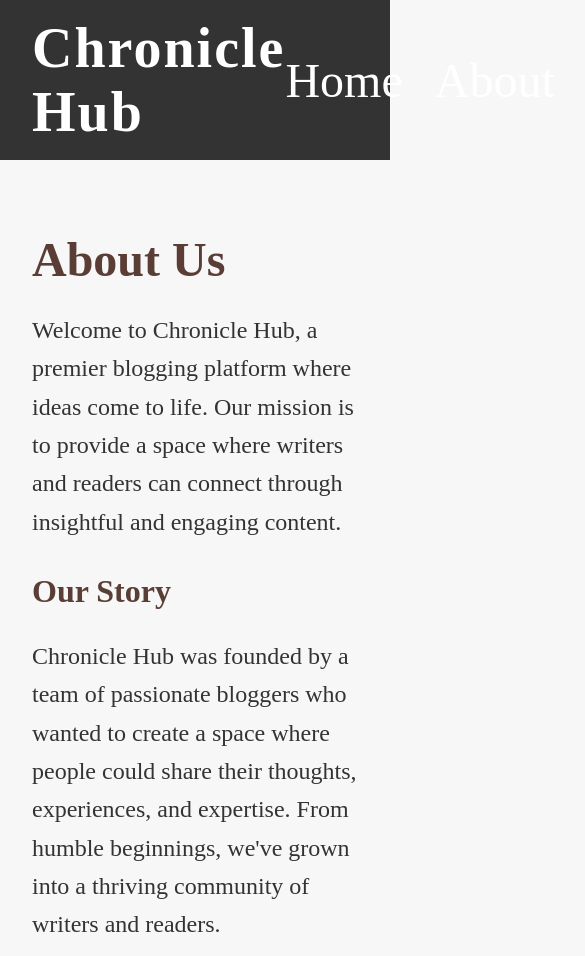
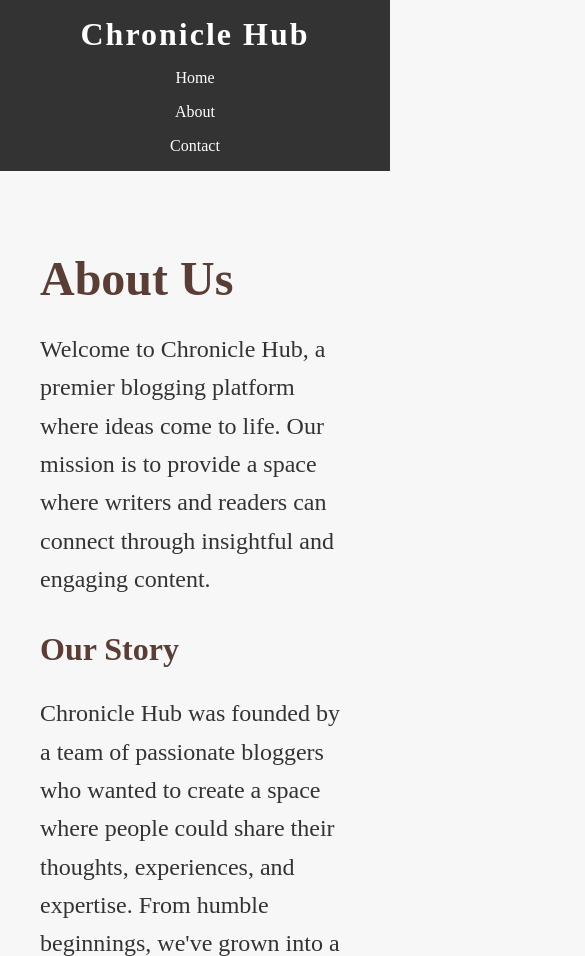
Before and after one commit to yogita-sawant/gatsby-blog-demo, a Gatsby site: page /about in a window 390 px wide. Shown: the top 956 px of the page, 585 px wide, since content can reach past the window. Built offline with nearby package versions, Linux system fonts and the light colour scheme; Gatsby itself is replaced by a stand-in of ours; a web font is replaced by a local one.

Commit message:
added responsive css changes

```diff
--- a/src/components/layout.js
+++ b/src/components/layout.js
@@ -11,10 +11,9 @@ const GlobalStyle = createGlobalStyle`
   }
 
   body {
-   font-family: 'Scotties', 'Arial', sans-serif;
+    font-family: 'Scotties', 'Arial', sans-serif;
     margin: 0;
     padding: 0;
-    font-family: 'Arial', sans-serif;
     background-color: #f7f7f7;
     color: #333;
   }
@@ -23,7 +22,7 @@ const GlobalStyle = createGlobalStyle`
 const LayoutWrapper = styled.div`
   display: flex;
   flex-direction: column;
-  min-height: 100vh; /* Full viewport height */
+  min-height: 100vh;
 `;
 
 const Header = styled.header`
@@ -34,12 +33,26 @@ const Header = styled.header`
   justify-content: space-between;
   align-items: center;
   font-family: 'Scotties';
+
+  @media (max-width: 768px) {
+    flex-direction: column;
+    padding: 1rem;
+  }
 `;
 
 const Logo = styled.div`
   font-size: 3.5rem;
   font-weight: bold;
   letter-spacing: 2px;
+
+  @media (max-width: 768px) {
+    font-size: 2.5rem;
+    margin-bottom: 1rem;
+  }
+
+  @media (max-width: 480px) {
+    font-size: 2rem;
+  }
 `;
 
 const Nav = styled.nav`
@@ -49,17 +62,41 @@ const Nav = styled.nav`
   a {
     color: white;
     text-decoration: none;
-    font-size: 3rem;
+    font-size: 1.5rem;
     transition: color 0.3s;
 
     &:hover {
       color: #ffae42;
     }
   }
+
+  @media (max-width: 768px) {
+    gap: 1rem;
+    flex-direction: column;
+    align-items: center;
+
+    a {
+      font-size: 1.2rem;
+    }
+  }
+
+  @media (max-width: 480px) {
+    a {
+      font-size: 1rem;
+    }
+  }
 `;
 
 const Main = styled.main`
   flex: 1;
+
+  @media (max-width: 768px) {
+    padding: 1rem;
+  }
+
+  @media (max-width: 480px) {
+    padding: 0.5rem;
+  }
 `;
 
 const Footer = styled.footer`
@@ -68,7 +105,16 @@ const Footer = styled.footer`
   padding: 1rem 2rem;
   text-align: center;
   font-family: 'Scotties';
-  font-size:2rem;
+  font-size: 2rem;
+
+  @media (max-width: 768px) {
+    font-size: 1.5rem;
+  }
+
+  @media (max-width: 480px) {
+    font-size: 1rem;
+    padding: 0.5rem;
+  }
 `;
 
 const Layout = ({ children }) => (
```
